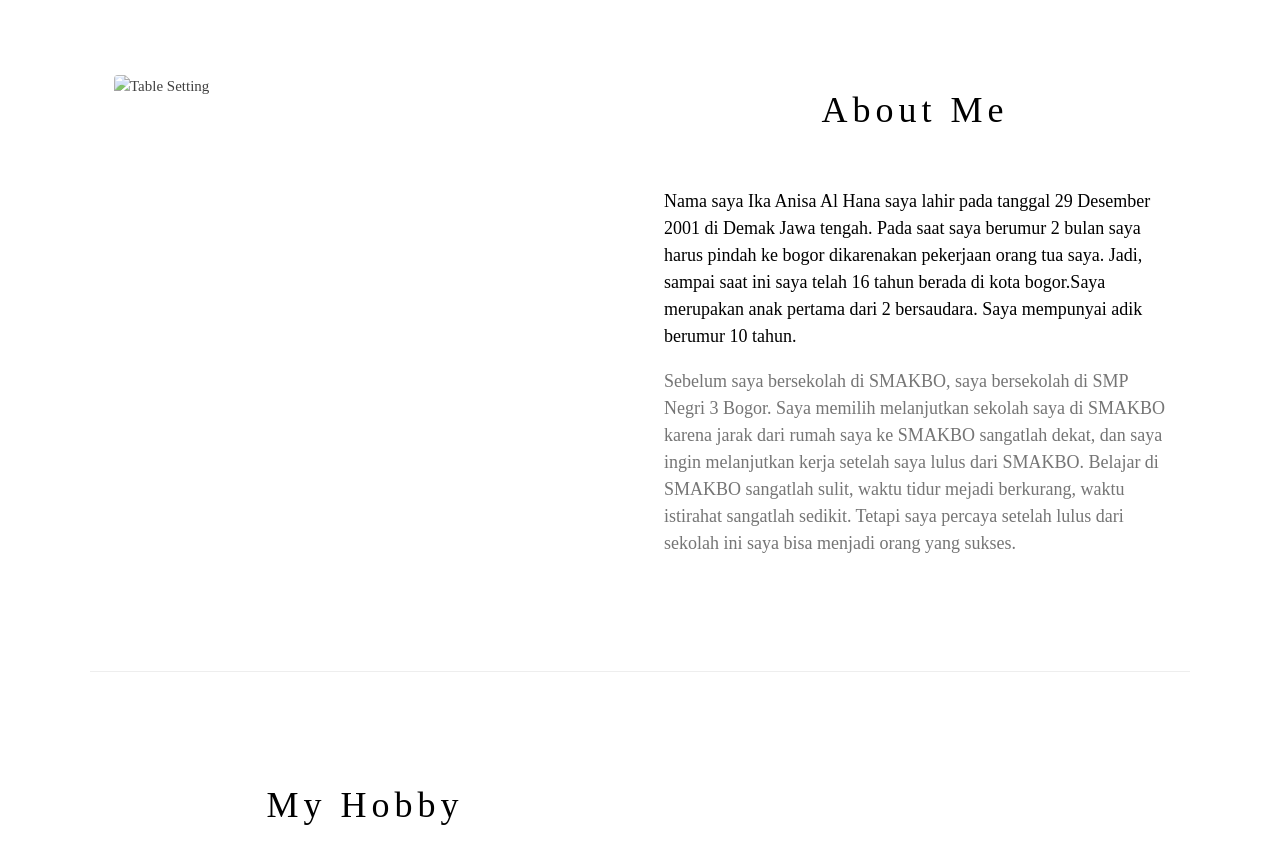
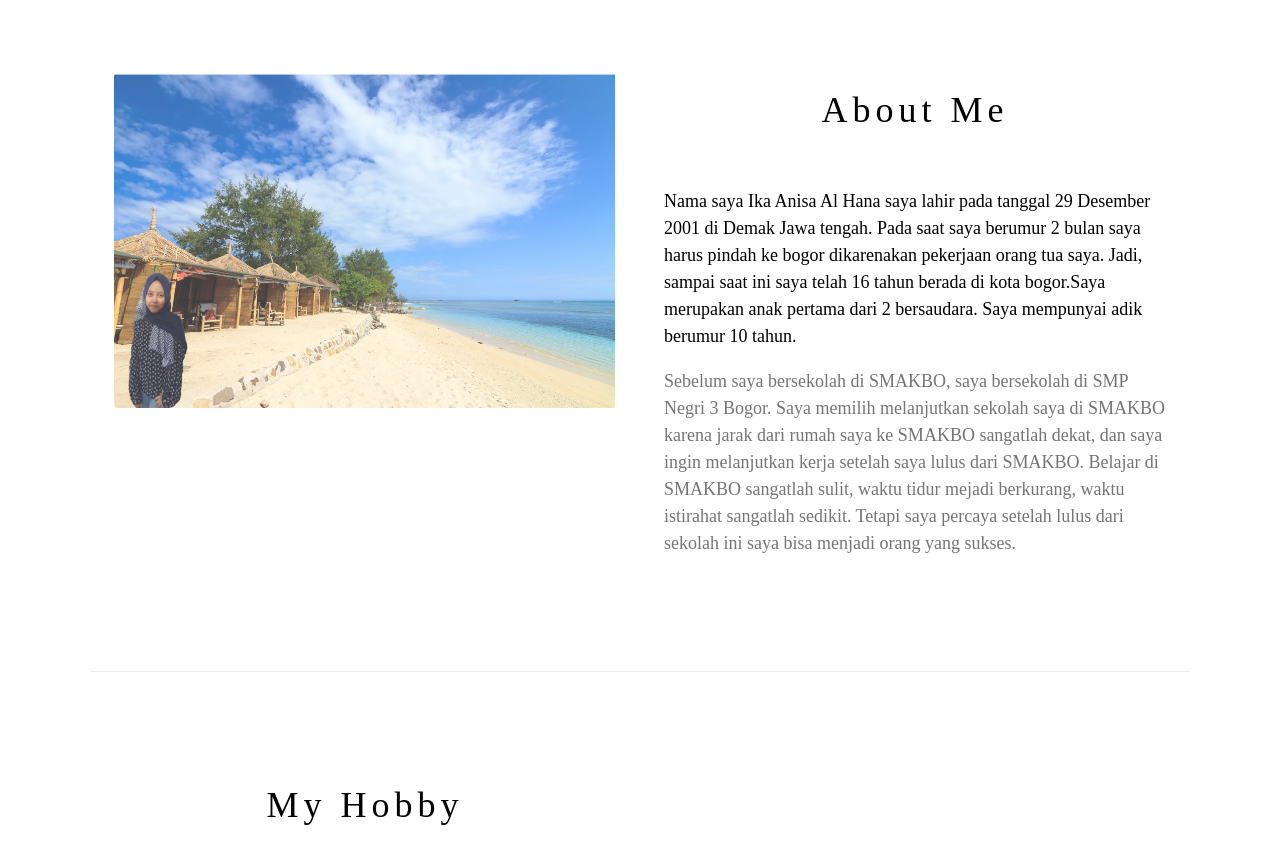
Before and after one commit to ikaanisa12/ikaanisa12.githu.io, a plain HTML site: page index.html in a window 1280 px wide. Shown: the part 856-1719 px from the top of the page. Drawn offline with nearby package versions, Linux system fonts and the light colour scheme.

Commit message:
Update index.html

```diff
--- a/index.html
+++ b/index.html
@@ -38,7 +38,7 @@ h1,h2,h3,h4,h5,h6 {
   <!-- About Section -->
   <div class="w3-row w3-padding-64" id="about">
     <div class="w3-col m6 w3-padding-large w3-hide-small">
-     <img src="/w3images/tablesetting2.jpg" class="w3-round w3-image w3-opacity-min" alt="Table Setting" width="600" height="750">
+     <img src="img/foto porfil.jpg" class="w3-round w3-image w3-opacity-min" alt="Table Setting" width="600" height="750">
     </div>
 
     <div class="w3-col m6 w3-padding-large">
```
